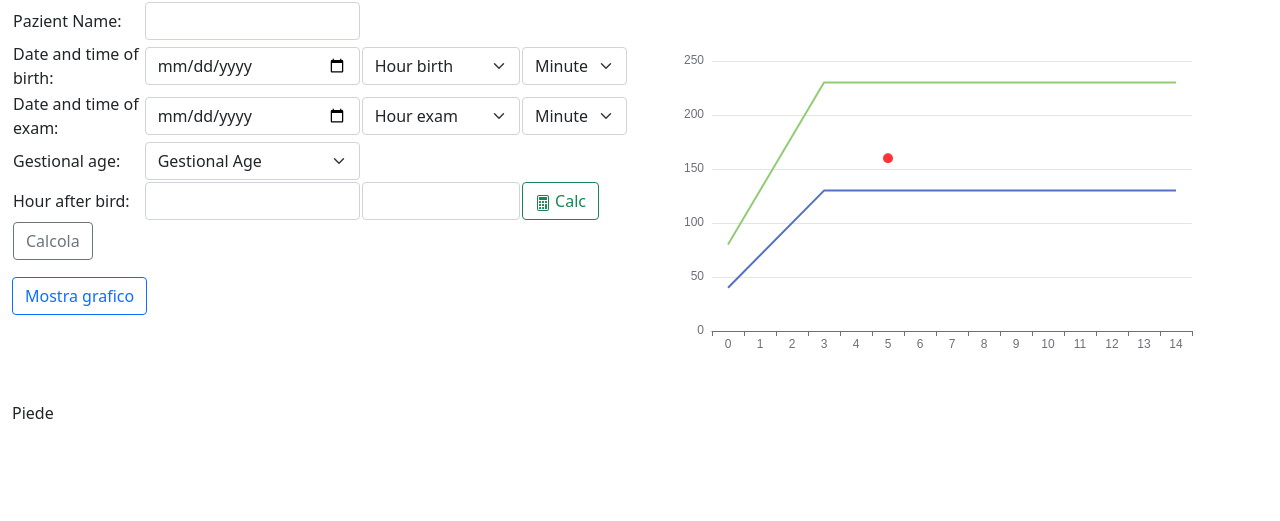
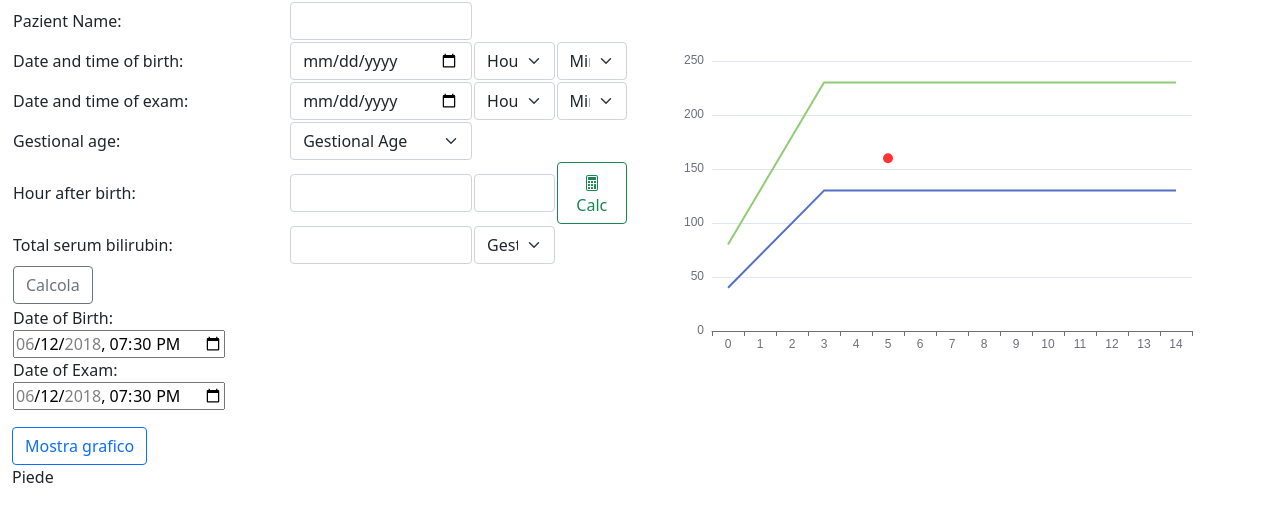
Before and after one commit to Alby2901/webapps1, a plain HTML site: page bilinice/index.html in a window 1280 px wide. Shown: the part 55-576 px from the top of the page. Drawn offline with nearby package versions, Linux system fonts and the light colour scheme.

Commit message:
20220506-01

```diff
--- a/bilinice/index.html
+++ b/bilinice/index.html
@@ -50,6 +50,7 @@
                 <form>
                     <table>
                         <tbody>
+                            <!-- Patient Name -->
                             <tr>
                                 <td>
                                     Pazient Name:
@@ -60,6 +61,7 @@
                                     <input type="text" class="form-control" id="pazCognNom">
                                 </td>
                             </tr>
+                            <!-- Date of birth -->
                             <tr>
                                 <td>
                                     Date and time of birth:
@@ -113,6 +115,7 @@
                                     </select>
                                 </td>
                             </tr>
+                            <!-- Date Exam -->
                             <tr>
                                 <td>
                                     Date and time of exam:
@@ -166,6 +169,7 @@
                                     </select>
                                 </td>
                             </tr>
+                            <!-- Gestional Age -->
                             <tr>
                                 <td>
                                     Gestional age:
@@ -194,9 +198,10 @@
                                     </select>
                                 </td>
                             </tr>
+                            <!-- hour after Birth -->
                             <tr>
                                 <td>
-                                    Hour after bird:
+                                    Hour after birth:
                                 </td>
                                 <td>
                                     <input type="text" class="form-control" id="hourAfterBirth">
@@ -219,11 +224,40 @@
 
                                 </td>
                             </tr>
+                            <!-- Total serum bilirubin -->
+                            <tr>
+                                <td>
+                                    Total serum bilirubin:
+                                </td>
+                                <td>
+                                    <input type="text" class="form-control" id="totalSerumBili">
+                                </td>
+                                <td>
+                                    <!-- <label for="pazOraNasc" class="form-label">ora</label> -->
+                                    <select id="pazEtaGest" class="form-select" aria-label="Gestional age">
+                                        <option selected>Gestional Age</option>
+                                        <option value="0">mg/Dl</option>
+                                        <option value="1">mmol/dl</option>
+                                    </select>
+                                </td>
+                            </tr>
+
 
                             <tr>
                                 <td>
                                     <input type="button" class="btn btn-outline-secondary" onclick="calcolaValori();"
                                         value="Calcola" />
+                                </td>
+                            </tr>
+                            <tr>
+                                <td>
+                                    <label for="DayTimeofBirth">Date of Birth:</label>
+                                    <input type="datetime-local" id="DayTimeofBirth" name="DayTimeofBirth"
+                                        value="2018-06-12T19:30" min="2018-06-07T00:00" max="2018-06-14T00:00">
+                                    <label for="DayTimeofExam">Date of Exam:</label>
+                                    <input type="datetime-local" id="DayTimeofExam" name="DayTimeofExam"
+                                        value="2018-06-12T19:30" min="2018-06-07T00:00" max="2018-06-14T00:00">
+
                                 </td>
                             </tr>
 
--- a/bilinice/main.js
+++ b/bilinice/main.js
@@ -23,8 +23,28 @@
     const dateTemp = pazDataNascCompl.toString(); console.log("dateTemp= " + dateTemp);
     const pazDataNasc = dateTemp.substring(0,4) + "-" + dateTemp.substring(4,6) + "-" + dateTemp.substring(6,8);
     console.log("pazDataNasc=  " + pazDataNasc);
+
+    const pazDataNasc2 = pazDataNascCompl.substring(0,4) + "-" + pazDataNascCompl.substring(4,6) + "-" + pazDataNascCompl.substring(6,8);
+    console.log("pazDataNasc2=  " + pazDataNasc2);
     const pazOraNasc = dateTemp.substring(8,10); console.log("pazOraNasc=  " + pazOraNasc);
     const pazMinNasc = dateTemp.substring(10,12); console.log("pazMinNasc=  " + pazMinNasc);
+
+
+    const date1 = dayjs(pazDataNascCompl,"YYYYMMDDmmss")
+    console.log("date1= "+ dayjs(date1).format());
+    const date2 = dayjs();
+    console.log("date2= "+ dayjs(date2).format());
+    const diffDay = Math.round(date2.diff(date1, 'day', true));
+    const hourBirthExam = Math.round(date2.diff(date1, 'hour', true));
+    console.log("DiffDate(day)= "+ diffDay);
+    console.log("DiffDate(day)= "+ hourBirthExam);
+
+    const dateTimeFieldStrDateofBirth = dayjs(date1).format('YYYY-MM-DD') +"T"+ dayjs(date1).format('HH') +":"+ dayjs(date1).format('mm');
+    console.log("date and time= " + dateTimeFieldStrDateofBirth);
+
+    const dateTimeFieldStrDateofExam = dayjs().format('YYYY-MM-DD') +"T"+ dayjs().format('HH') +":"+ dayjs().format('mm');
+    console.log("date and time= " + dateTimeFieldStrDateofExam);
+
 
     // const pazDataNasc = dayjs(dateTemp.substring(0,7)); console.log("pazDataNasc=  " + pazDataNasc);
     // const dataCorrente = dayjs(); console.log("dataCorrente=  " + dataCorrente);
@@ -39,7 +59,10 @@
     document.getElementById('pazOraNasc').value = pazOraNasc;
     document.getElementById('pazMinNasc').value = pazMinNasc;
     document.getElementById('pazEtaGest').value = pazEtaGest;
-
+    document.getElementById('DayTimeofBirth').value = dateTimeFieldStrDateofBirth;
+    document.getElementById('DayTimeofExam').value = dateTimeFieldStrDateofExam;
+    document.getElementById('hourAfterBirth').value = hourBirthExam;
+    document.getElementById('dayHourAfterBirth').value = diffDay + " days (rounded)";
 
 function calcolaValori(){
     console.log('Siamo in "calcola valori"'); alert('Siamo in "calcola valori"');
```
Also changed, not shown: 2 other files.
